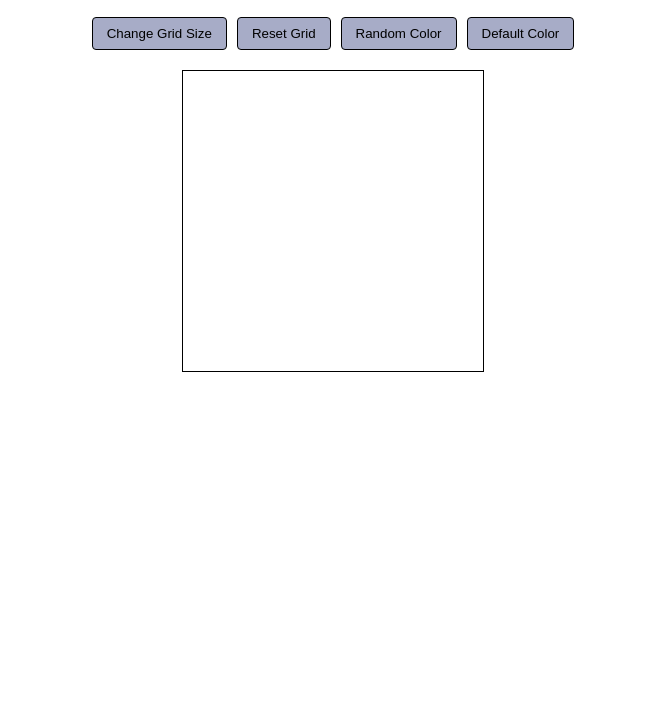
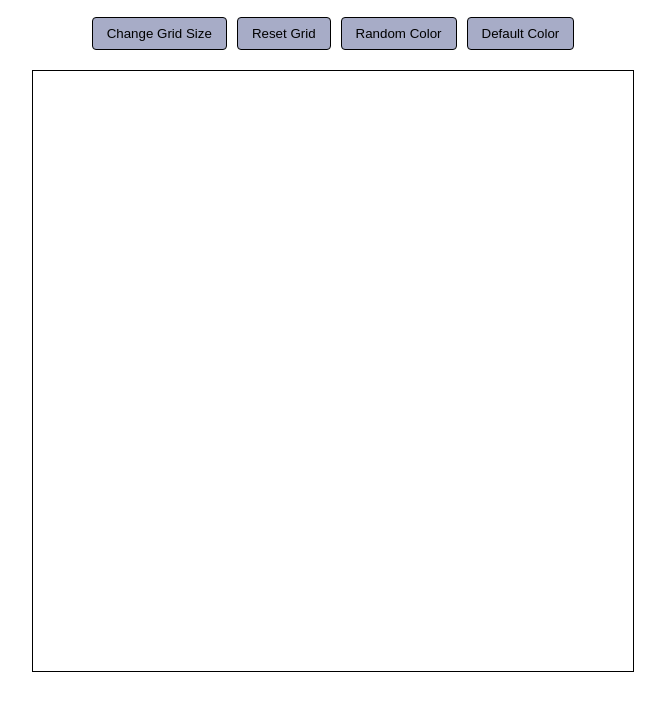
Before and after one commit to TRANZCEND3NCE/Odin-Etch-A-Sketch, a plain HTML site: page index.html in a window 1280 px wide. Shown: the part 80-790 px from the top of the page, without its empty margins (307-972 px from the left). Drawn offline with Linux system fonts and the light colour scheme.

Commit message:
second commit

```diff
--- a/index.js
+++ b/index.js
@@ -1,5 +1 @@
-const container = document.getElementById("grid-container");
-
-const createGrid = () => {
-
-}
+let defaultColor = "black";
--- a/styles.css
+++ b/styles.css
@@ -11,11 +11,12 @@ body {
   margin-top: 40px;
 }
 
-.container {
-  display: grid;
+#grid-container {
+  width: 600px;
+  height: 600px;
   border: 1px solid black;
-  width: 300px;
-  height: 300px;
+  display: flex;
+  flex-direction: wrap;
 }
 
 #buttons {
@@ -31,6 +32,10 @@ button {
   background: rgb(167, 172, 199);
 }
 
+button:active {
+  transform: scale(0.95);
+}
+
 button:hover {
   background-color: rgb(221, 111, 197);
 }
```
